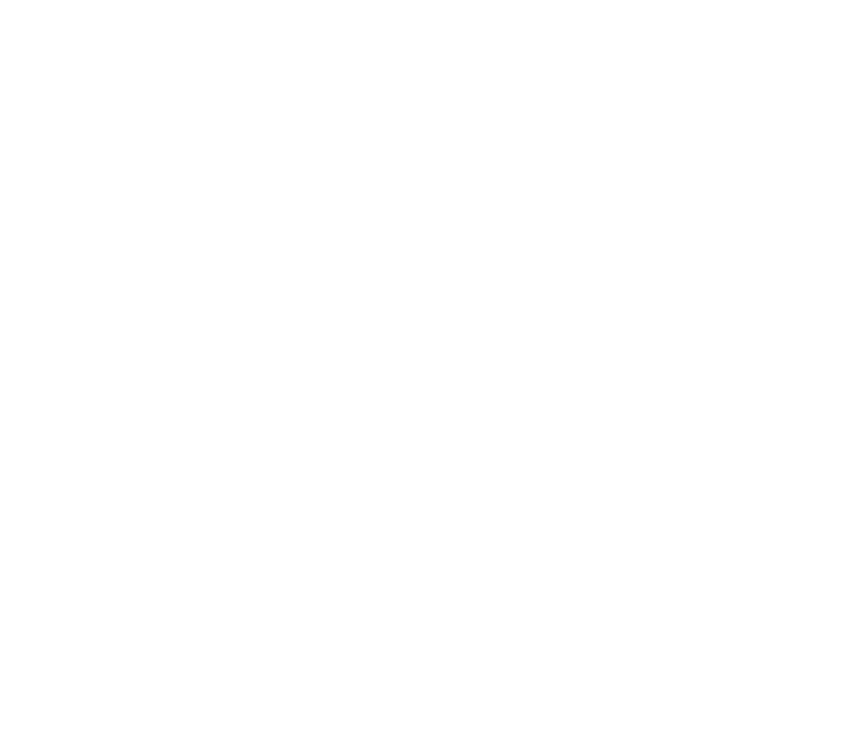
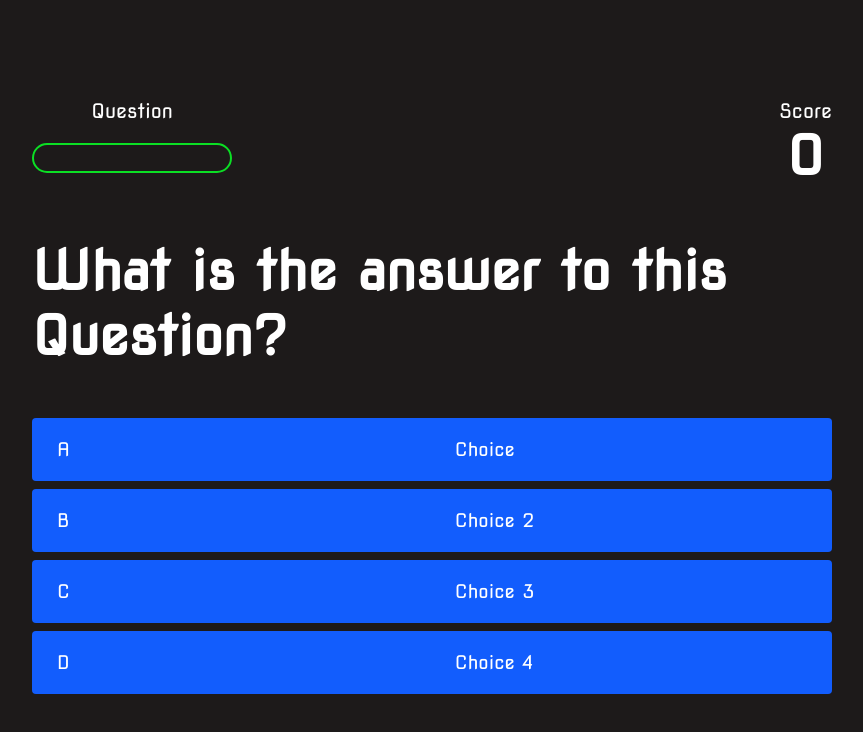
Before and after one commit to saulgutierrez/quiz-app, a plain HTML site: page game.html in a window 1280 px wide. Shown: the whole page, without its empty margins (208-1071 px from the left). Drawn offline with Linux system fonts and the light colour scheme.

Commit message:
Template for question page

```diff
--- a/game.css
+++ b/game.css
@@ -0,0 +1,69 @@
+body {
+    color: #fff;
+}
+
+.choice-container {
+    display: flex;
+    margin-bottom: 0.8rem;
+    width: 100%;
+    border-radius: 4px;
+    background: rgb(18, 93, 253);
+    font-size: 3rem;
+    min-width: 80rem;
+}
+
+.choice-container:hover {
+    cursor: pointer;
+    box-shadow: 0 0.4rem 1.4rem 0 rgba(6, 103, 247, 0.5);
+    transform: scale(1.02);
+    transform: transform 100ms;
+}
+
+.choice-prefix {
+    padding: 2rem 2.5rem;
+    width: 100%;
+    color: white;
+}
+
+.choice-text {
+    padding: 2rem;
+    width: 100%;
+}
+
+.correct {
+    background: linear-gradient(32deg, rgba(11, 223, 36) 0%, rgb(41, 232, 111) 100%);
+}
+
+.incorrect {
+    background: linear-gradient(32deg, rgba(230, 29, 29, 1) 0%, rgb(224, 11, 11) 100%);
+}
+
+/* Heads up display */
+#hud {
+    display: flex;
+    justify-content: space-between;
+}
+
+.hud-prefix {
+    text-align: center;
+    font-size: 2rem;
+}
+
+.hud-main-text {
+    text-align: center;
+}
+
+#progressBar {
+    width: 20rem;
+    height: 3rem;
+    border: 0.2rem solid rgb(11, 223, 36);
+    margin-top: 2rem;
+    border-radius: 50px;
+    overflow: hidden;
+}
+
+#progressBarFull {
+    height: 100%;
+    background: rgb(11, 223, 36);
+    width: 0;
+}
--- a/game.html
+++ b/game.html
@@ -0,0 +1,53 @@
+<!DOCTYPE html>
+<html lang="en">
+<head>
+    <meta charset="UTF-8">
+    <meta name="viewport" content="width=device-width, initial-scale=1.0">
+    <title>Quiz Page</title>
+    <link rel="stylesheet" href="style.css">
+    <link rel="stylesheet" href="game.css">
+</head>
+<body>
+    <div class="container">
+        <div id="game" class="justify-center flex-column">
+            <div id="hud">
+                <div class="hud-item">
+                    <p id="progressText" class="hud-prefix">
+                        Question
+                    </p>
+                    <div id="progressBar">
+                        <div id="progressBarFull"></div>
+                    </div>
+                </div>
+                <div class="hud-item">
+                    <p class="hud-prefix">
+                        Score
+                    </p>
+                    <h1 class="hud-main-text" id="score">
+                        0
+                    </h1>
+                </div>
+            </div>
+            <h1 id="question">What is the answer to this Question?</h1>
+            <div class="choice-container">
+                <p class="choice-prefix">A</p>
+                <!-- Check the answer selected by the user -->
+                <div class="choice-text" data-number="1">Choice</div>
+            </div>
+            <div class="choice-container">
+                <p class="choice-prefix">B</p>
+                <div class="choice-text" data-number="2">Choice 2</div>
+            </div>
+            <div class="choice-container">
+                <p class="choice-prefix">C</p>
+                <div class="choice-text" data-number="3">Choice 3</div>
+            </div>
+            <div class="choice-container">
+                <p class="choice-prefix">D</p>
+                <div class="choice-text" data-number="4">Choice 4</div>
+            </div>
+        </div>
+    </div>
+    <script src="game.js"></script>
+</body>
+</html>
--- a/style.css
+++ b/style.css
@@ -71,8 +71,8 @@ h2 {
 .btn:hover {
     cursor: pointer;
     box-shadow: 0 0.4rem 1.4rem 0 rgba(8, 114, 244, 0.6);
-    transition: transform 150ms;
-    transition: scale(1.03);
+    transform: transform 150ms;
+    transform: scale(1.03);
 }
 
 .btn[disabled]:hover {
```
